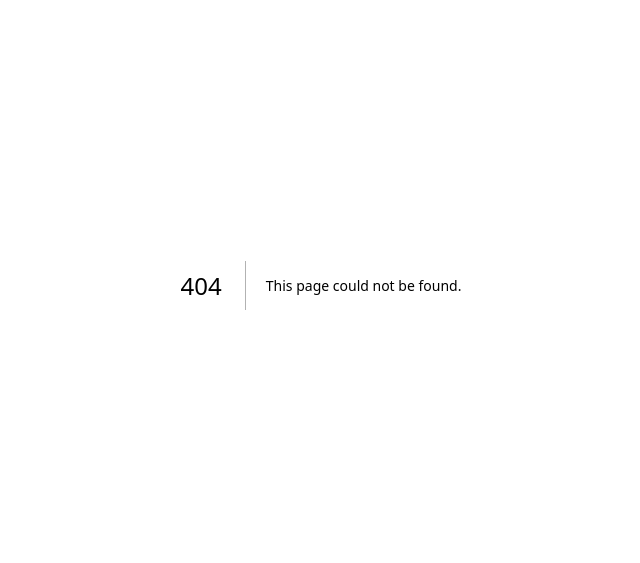
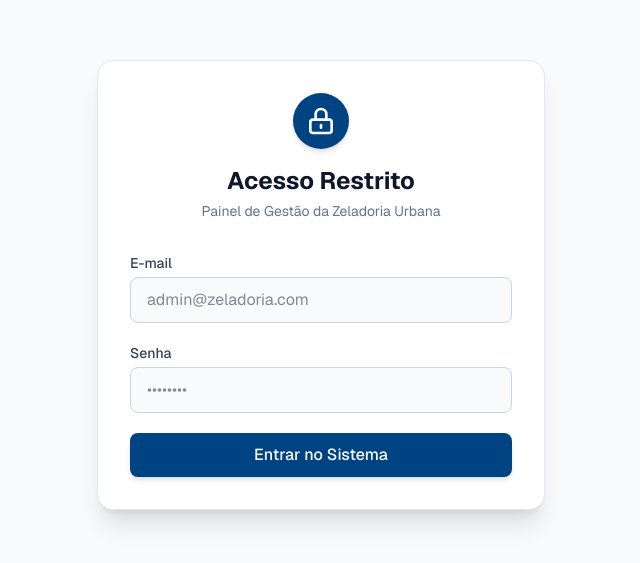
Before and after one commit to pxawtyy/zeladoriaurbana, a Next.js app in the folder zeladoriaurbana-front/: page /admin/login in a window 1280 px wide. Before the commit this address had no page. Shown: the part 115-678 px from the top of the page, without its empty margins (319-959 px from the left). Built offline with nearby package versions, Linux system fonts and the light colour scheme; no server answers.

Commit message:
feat: implement supabase auth for admin panel and improve ui interactions

```diff
--- a/zeladoriaurbana-front/package.json
+++ b/zeladoriaurbana-front/package.json
@@ -9,6 +9,8 @@
     "lint": "eslint"
   },
   "dependencies": {
+    "@supabase/supabase-js": "^2.107.0",
+    "dotenv": "^17.4.2",
     "next": "16.2.7",
     "react": "19.2.4",
     "react-dom": "19.2.4"
--- /dev/null
+++ b/zeladoriaurbana-front/src/app/admin/login/page.tsx
@@ -0,0 +1,85 @@
+"use client";
+
+import { useState } from "react";
+import { useRouter } from "next/navigation";
+import { supabase } from "@/lib/supabase";
+
+export default function LoginAdmin() {
+  const [email, setEmail] = useState("");
+  const [senha, setSenha] = useState("");
+  const [erro, setErro] = useState("");
+  const [isLoading, setIsLoading] = useState(false);
+  const router = useRouter();
+
+  const handleLogin = async (e: React.FormEvent) => {
+    e.preventDefault();
+    setIsLoading(true);
+    setErro("");
+
+    const { data, error } = await supabase.auth.signInWithPassword({
+      email: email,
+      password: senha,
+    });
+
+    if (error) {
+      setErro("E-mail ou senha incorretos.");
+      setIsLoading(false);
+    } else {
+      router.push("/admin");
+    }
+  };
+
+  return (
+    <div className="min-h-screen bg-slate-50 flex items-center justify-center p-4 font-sans">
+      <div className="bg-white max-w-md w-full rounded-2xl shadow-xl border border-slate-200 p-8">
+        <div className="flex flex-col items-center mb-8">
+          <div className="bg-[#004383] p-3 rounded-full text-white mb-4 shadow-md">
+            <svg className="w-8 h-8" fill="none" stroke="currentColor" viewBox="0 0 24 24">
+              <path strokeLinecap="round" strokeLinejoin="round" strokeWidth={2} d="M12 15v2m-6 4h12a2 2 0 002-2v-6a2 2 0 00-2-2H6a2 2 0 00-2 2v6a2 2 0 002 2zm10-10V7a4 4 0 00-8 0v4h8z" />
+            </svg>
+          </div>
+          <h1 className="text-2xl font-bold text-slate-900">Acesso Restrito</h1>
+          <p className="text-sm text-slate-500 mt-1">Painel de Gestão da Zeladoria Urbana</p>
+        </div>
+
+        {erro && (
+          <div className="bg-red-50 text-red-600 p-3 rounded-lg text-sm mb-4 text-center border border-red-100">
+            {erro}
+          </div>
+        )}
+
+        <form onSubmit={handleLogin} className="space-y-5">
+          <div>
+            <label className="block text-sm font-medium text-slate-700 mb-1">E-mail</label>
+            <input
+              type="email"
+              required
+              value={email}
+              onChange={(e) => setEmail(e.target.value)}
+              className="w-full bg-slate-50 border border-slate-300 focus:border-[#004383] focus:ring-2 focus:ring-[#004383]/20 rounded-lg px-4 py-2.5 outline-none transition text-slate-900"
+              placeholder="admin@zeladoria.com"
+            />
+          </div>
+          <div>
+            <label className="block text-sm font-medium text-slate-700 mb-1">Senha</label>
+            <input
+              type="password"
+              required
+              value={senha}
+              onChange={(e) => setSenha(e.target.value)}
+              className="w-full bg-slate-50 border border-slate-300 focus:border-[#004383] focus:ring-2 focus:ring-[#004383]/20 rounded-lg px-4 py-2.5 outline-none transition text-slate-900"
+              placeholder="••••••••"
+            />
+          </div>
+          <button
+            type="submit"
+            disabled={isLoading}
+            className="w-full bg-[#004383] hover:bg-[#003B73] text-white font-medium py-2.5 rounded-lg transition shadow-md disabled:opacity-70 disabled:cursor-not-allowed flex justify-center items-center h-[44px]"
+          >
+            {isLoading ? <span className="animate-pulse">Autenticando...</span> : "Entrar no Sistema"}
+          </button>
+        </form>
+      </div>
+    </div>
+  );
+}
--- a/zeladoriaurbana-front/src/app/admin/page.tsx
+++ b/zeladoriaurbana-front/src/app/admin/page.tsx
@@ -1,6 +1,8 @@
 "use client";
 
 import { useEffect, useState } from "react";
+import { useRouter } from "next/navigation";
+import { supabase } from "@/lib/supabase";
 
 type Chamado = {
   protocolo: number;
@@ -14,6 +16,10 @@ type Chamado = {
 };
 
 export default function AdminPanel() {
+  const router = useRouter();
+  const [adminNome, setAdminNome] = useState("");
+  const [isAuthChecking, setIsAuthChecking] = useState(true);
+
   const [chamados, setChamados] = useState<Chamado[]>([]);
   const [isLoading, setIsLoading] = useState(true);
   const [isUpdating, setIsUpdating] = useState<number | null>(null);
@@ -24,6 +30,21 @@ export default function AdminPanel() {
   const [itemsPerPage, setItemsPerPage] = useState(10);
 
   useEffect(() => {
+    const checkUser = async () => {
+      const { data: { session } } = await supabase.auth.getSession();
+
+      if (!session) {
+        router.push("/admin/login");
+      } else {
+        setAdminNome(session.user.email?.split('@')[0] || "Admin");
+        setIsAuthChecking(false);
+        fetchChamados();
+      }
+    };
+
+    checkUser();
+  }, [router]);
+
   const fetchChamados = async () => {
     try {
       const res = await fetch("http://localhost:5142/api/chamados");
@@ -38,8 +59,12 @@ export default function AdminPanel() {
     }
   };
 
-    fetchChamados();
-  }, []);
+  const handleLogout = async () => {
+    await supabase.auth.signOut();
+    router.push("/admin/login");
+  };
+
+  if (isAuthChecking) return <div className="min-h-screen bg-slate-50 flex items-center justify-center">Carregando...</div>;
 
   const atualizarStatus = async (protocolo: number, novoStatus: string) => {
     setIsUpdating(protocolo);
@@ -107,19 +132,21 @@ export default function AdminPanel() {
       <header className="bg-[#004383] text-white shadow-md sticky top-0 z-40">
         <div className="max-w-7xl mx-auto px-4 sm:px-6 lg:px-8 h-16 flex items-center justify-between">
           <div className="flex items-center gap-3">
-            <svg className="w-7 h-7 text-blue-200" fill="none" stroke="currentColor" viewBox="0 0 24 24">
-              <path strokeLinecap="round" strokeLinejoin="round" strokeWidth={2} d="M9 17v-2m3 2v-4m3 4v-6m2 10H7a2 2 0 01-2-2V5a2 2 0 012-2h5.586a1 1 0 01.707.293l5.414 5.414a1 1 0 01.293.707V19a2 2 0 01-2 2z" />
-            </svg>
-            <span className="text-xl font-bold tracking-tight">
-              Zeladoria <span className="font-light text-blue-200">Painel de Gestão</span>
+          </div>
+
+          <div className="flex items-center gap-4">
+            <span className="text-sm font-medium text-blue-200 hidden sm:block">
+              Olá, {adminNome}
             </span>
+            <div className="h-4 w-px bg-blue-400/50 hidden sm:block"></div>
+            <button
+              onClick={handleLogout}
+              className="text-sm font-medium text-blue-200 hover:text-white transition flex items-center gap-1 cursor-pointer"
+            >
+              Sair
+              <svg className="w-4 h-4" fill="none" stroke="currentColor" viewBox="0 0 24 24"><path strokeLinecap="round" strokeLinejoin="round" strokeWidth={2} d="M17 16l4-4m0 0l-4-4m4 4H7m6 4v1a3 3 0 01-3 3H6a3 3 0 01-3-3V7a3 3 0 013-3h4a3 3 0 013 3v1" /></svg>
+            </button>
           </div>
-          <a href="/" className="text-sm font-medium text-blue-200 hover:text-white transition flex items-center gap-1">
-            <svg className="w-4 h-4" fill="none" stroke="currentColor" viewBox="0 0 24 24">
-              <path strokeLinecap="round" strokeLinejoin="round" strokeWidth={2} d="M10 19l-7-7m0 0l7-7m-7 7h18" />
-            </svg>
-            Voltar ao site
-          </a>
         </div>
       </header>
 
@@ -146,10 +173,11 @@ export default function AdminPanel() {
               </select>
             </div>
 
-            <button onClick={() => window.location.reload()} className="text-sm bg-white border border-slate-300 hover:bg-slate-50 text-slate-700 px-4 py-2 rounded-lg shadow-sm transition flex items-center gap-2">
-              <svg className="w-4 h-4" fill="none" stroke="currentColor" viewBox="0 0 24 24">
-                <path strokeLinecap="round" strokeLinejoin="round" strokeWidth={2} d="M4 4v5h.582m15.356 2A8.001 8.001 0 004.582 9m0 0H9m11 11v-5h-.581m0 0a8.003 8.003 0 01-15.357-2m15.357 2H15" />
-              </svg>
+            <button
+              onClick={() => window.location.reload()}
+              className="text-sm bg-white border border-slate-300 hover:bg-slate-100 hover:border-slate-400 text-slate-700 px-4 py-2 rounded-lg shadow-sm transition flex items-center gap-2 cursor-pointer"
+            >
+              <svg className="w-4 h-4" fill="none" stroke="currentColor" viewBox="0 0 24 24"><path strokeLinecap="round" strokeLinejoin="round" strokeWidth={2} d="M4 4v5h.582m15.356 2A8.001 8.001 0 004.582 9m0 0H9m11 11v-5h-.581m0 0a8.003 8.003 0 01-15.357-2m15.357 2H15" /></svg>
               Atualizar
             </button>
           </div>
@@ -227,7 +255,7 @@ export default function AdminPanel() {
                 <button
                   onClick={() => setCurrentPage(prev => Math.max(prev - 1, 1))}
                   disabled={currentPage === 1}
-                  className="px-3 py-1.5 rounded-md text-sm font-medium bg-white border border-slate-300 text-slate-700 hover:bg-slate-50 disabled:opacity-50 disabled:cursor-not-allowed transition"
+                  className="px-3 py-1.5 rounded-md text-sm font-medium bg-white border border-slate-300 text-slate-700 hover:bg-slate-100 hover:border-slate-400 disabled:opacity-50 disabled:hover:bg-white disabled:hover:border-slate-300 disabled:cursor-not-allowed transition cursor-pointer"
                 >
                   Anterior
                 </button>
@@ -237,7 +265,7 @@ export default function AdminPanel() {
                 <button
                   onClick={() => setCurrentPage(prev => Math.min(prev + 1, totalPages))}
                   disabled={currentPage === totalPages}
-                  className="px-3 py-1.5 rounded-md text-sm font-medium bg-white border border-slate-300 text-slate-700 hover:bg-slate-50 disabled:opacity-50 disabled:cursor-not-allowed transition"
+                  className="px-3 py-1.5 rounded-md text-sm font-medium bg-white border border-slate-300 text-slate-700 hover:bg-slate-100 hover:border-slate-400 disabled:opacity-50 disabled:hover:bg-white disabled:hover:border-slate-300 disabled:cursor-not-allowed transition cursor-pointer"
                 >
                   Próxima
                 </button>
--- /dev/null
+++ b/zeladoriaurbana-front/src/lib/supabase.ts
@@ -0,0 +1,6 @@
+import { createClient } from '@supabase/supabase-js';
+
+const supabaseUrl = process.env.NEXT_PUBLIC_SUPABASE_URL || 'URL';
+const supabaseAnonKey = process.env.NEXT_PUBLIC_SUPABASE_ANON_KEY || 'ANON_KEY';
+
+export const supabase = createClient(supabaseUrl, supabaseAnonKey);
```
Also changed, not shown: 1 other file (tests, documents, lock files or other folders). Lines whose indentation alone changed are shown as unchanged.
